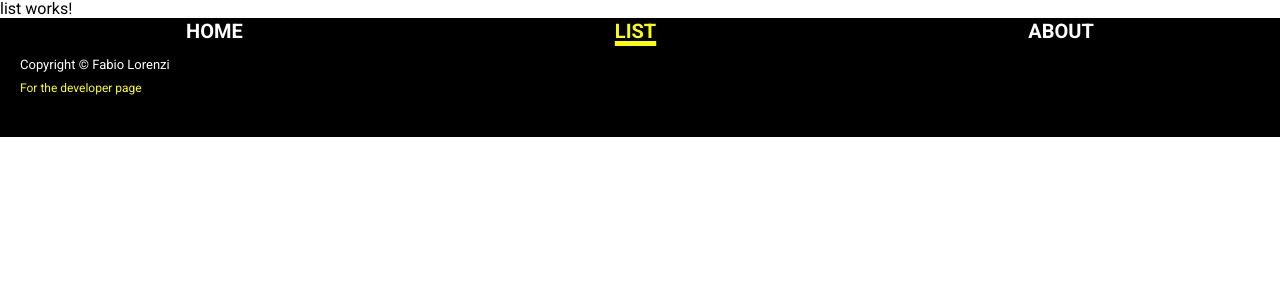
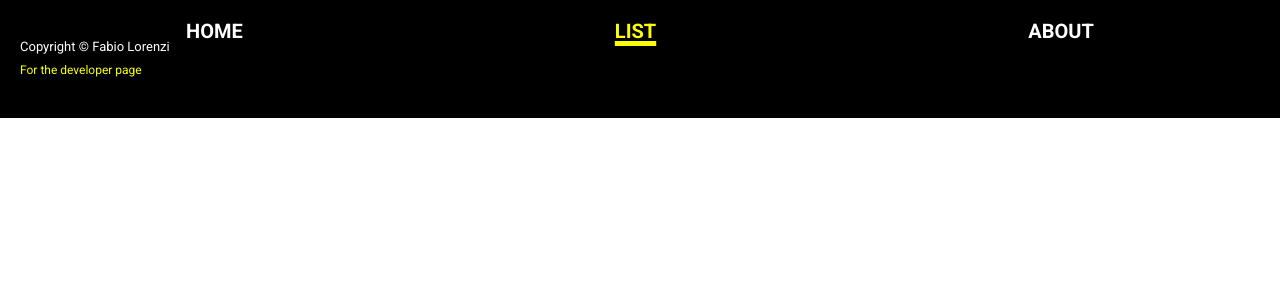
Before and after one commit to fabiolorenzi/musicReminder, an Angular app in the folder client/: page /list in a window 1280 px wide. Shown: the top 300 px of the page. Built offline with nearby package versions, Linux system fonts and the light colour scheme.

Commit message:
started working on list component

```diff
--- a/client/src/app/components/list/list.component.html
+++ b/client/src/app/components/list/list.component.html
@@ -1 +1 @@
-<p>list works!</p>
+<div class="listContainer"></div>
```
